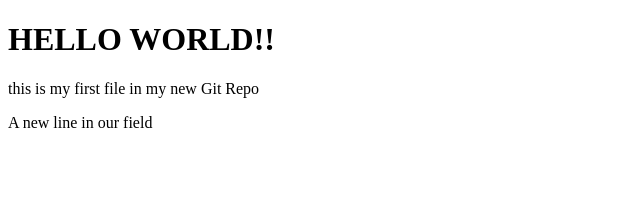
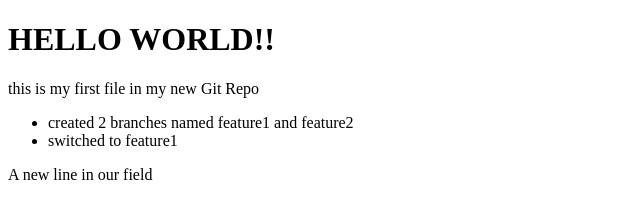
Before and after one commit to shtakshi7874/webdassignment9, a plain HTML site: page index.html in a window 1280 px wide. Shown: the whole page, without its empty margins (0-640 px from the left). Drawn offline with Linux system fonts and the light colour scheme.

Commit message:
Added list to Hello world

```diff
--- a/index.html
+++ b/index.html
@@ -10,6 +10,14 @@
 <body>
     <h1>HELLO WORLD!!</h1>
     <P>this is my first file in my new Git Repo</P>
+    <ul>
+        <li>
+            created 2 branches named feature1 and feature2
+        </li>
+        <li>
+            switched to feature1
+        </li>
+    </ul>
     <p>A new line in our field</p>
 </body>
 </html>
```
